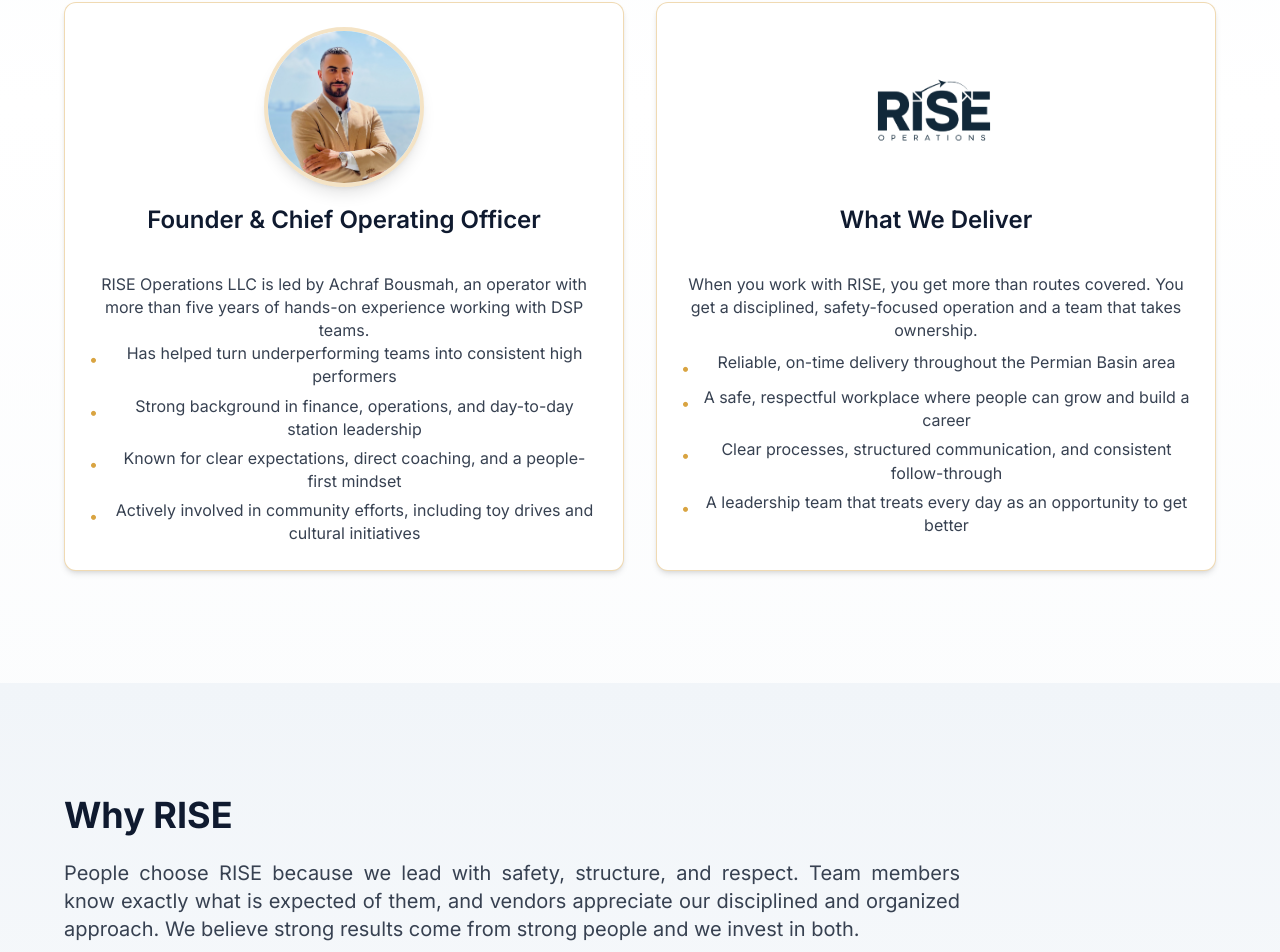
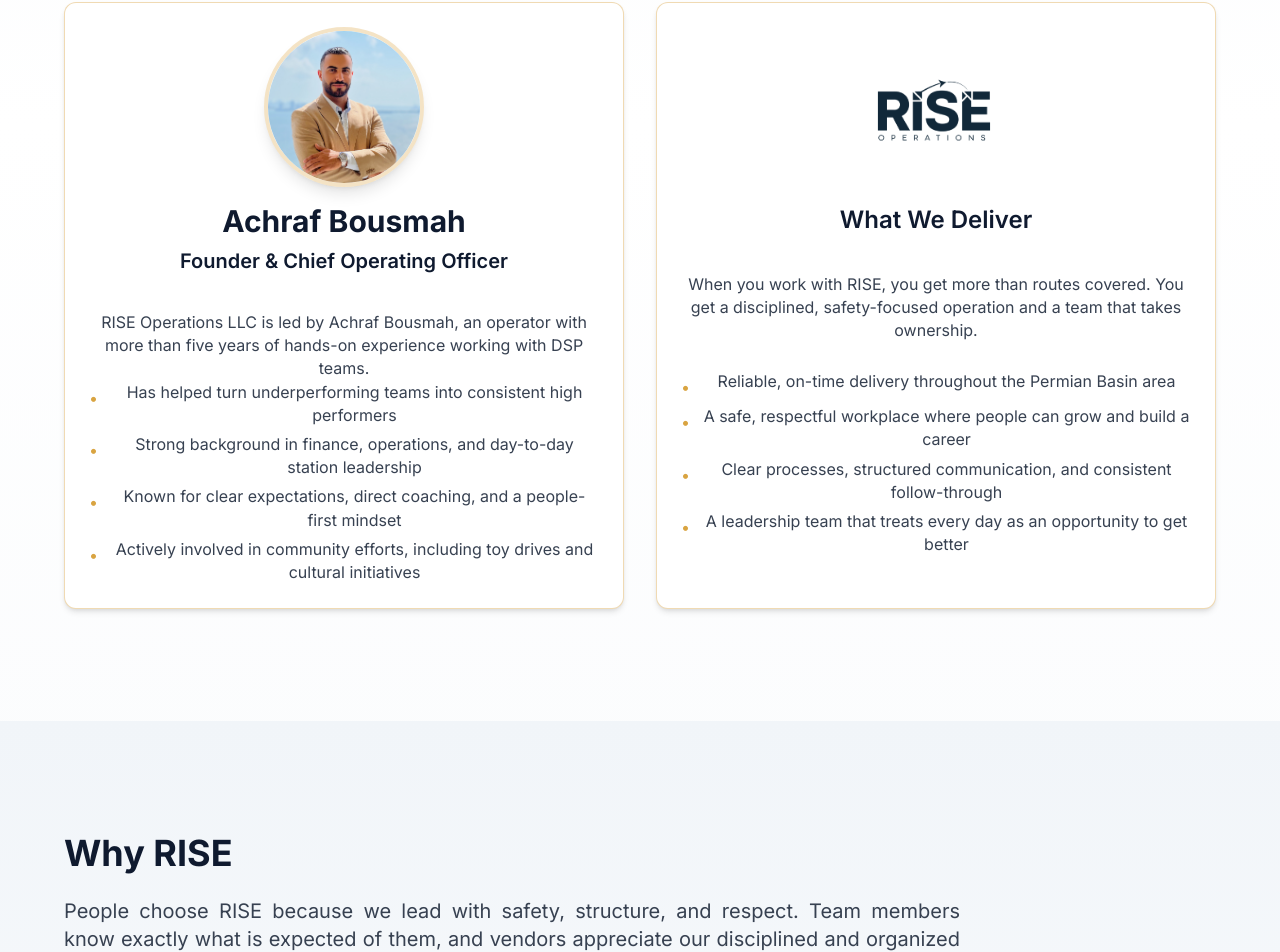
Before and after one commit to lifecarechoice/risedsp.com, a Next.js app: page / in a window 1280 px wide. Shown: the part 1316-2268 px from the top of the page. Built offline with nearby package versions, Linux system fonts and the light colour scheme.

Commit message:
Add name below headshot in owner section
- Added 'Achraf Bousmah' name as prominent heading below the picture
- Styled title 'Founder & Chief Operating Officer' in gold color
- Improved visual hierarchy with name above title
- Updated alt text to match new title

```diff
--- a/app/page.tsx
+++ b/app/page.tsx
@@ -309,10 +309,11 @@
 								<div className="flex flex-col items-center mb-6">
 									<img
 										src="/ach-headshot.JPG"
-										alt="Achraf Bousmah - Owner and General Manager"
+										alt="Achraf Bousmah - Founder & Chief Operating Officer"
 										className="w-32 h-32 md:w-40 md:h-40 rounded-full object-cover border-4 border-gold-500/30 shadow-lg"
 									/>
-									<h3 className="text-xl md:text-2xl font-bold text-navy-900 mt-4 text-center">{t.about.ownerTitle}</h3>
+									<h2 className="text-2xl md:text-3xl font-bold text-navy-900 mt-4 text-center">Achraf Bousmah</h2>
+									<h3 className="text-lg md:text-xl font-semibold text-gold-600 mt-2 text-center">{t.about.ownerTitle}</h3>
 								</div>
 								<p className="text-gray-700 flex-grow">
 									{t.about.ownerIntro}
```
